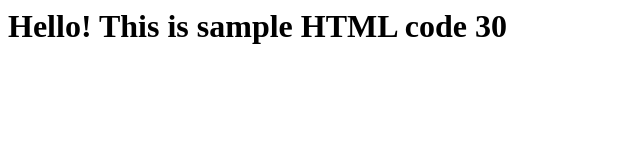
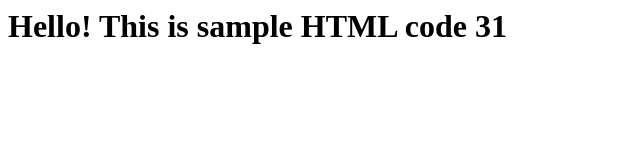
Before and after one commit to vishalsaugat/sample-html-code-2, a plain HTML site: page index.html in a window 1280 px wide. Shown: the full height of the page, 0-640 px from the left. Drawn offline with Linux system fonts and the light colour scheme.

Commit message:
Changed HTML

```diff
--- a/index.html
+++ b/index.html
@@ -1,3 +1,3 @@
 <body>
-  <h1>Hello! This is sample HTML code 30</h1>
+  <h1>Hello! This is sample HTML code 31</h1>
 </body>
```
